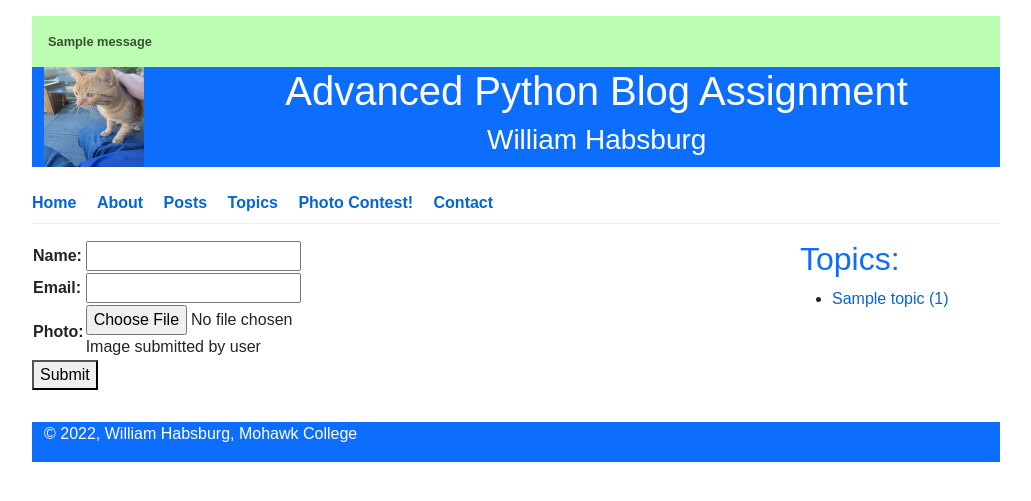
After one commit to willhabsburg/will_habsburg_blog, a Django app: page /photocontest/ in a window 1280 px wide. The commit adds this page. Shown: the top 501 px of the page, without its empty margins (124-1155 px from the left). Run offline with Django 4.2, Linux system fonts and the light colour scheme; tables that the repository leaves empty hold one stand-in row (values such as "Sample post"); one stand-in notice (Sample message) is shown; some libraries are stand-ins or nearby versions.

Commit message:
With contact and photo contest added

```diff
--- a/blog/models.py
+++ b/blog/models.py
@@ -1,6 +1,7 @@
 from django.db import models
 from django.conf import settings
 from django.urls import reverse
+from ckeditor_uploader.fields import RichTextUploadingField
 
 class Topic(models.Model):
     """
@@ -40,7 +41,7 @@ class Post(models.Model):
         max_length=255,
         null=False,
     )
-    content = models.TextField()
+    content = RichTextUploadingField()
     author = models.ForeignKey(
         settings.AUTH_USER_MODEL,
         on_delete=models.PROTECT,
@@ -69,6 +70,11 @@ class Post(models.Model):
     topics = models.ManyToManyField(
         Topic,
         related_name = 'blog_posts',
+    )
+    banner = models.ImageField(
+        blank=True,
+        null=True,
+        help_text='A banner image for the post'
     )
 
     class Meta:
@@ -137,3 +143,26 @@ class Comment(models.Model):
 
     class Meta:
         ordering = ['-created']
+
+class Contact(models.Model):
+    first_name = models.CharField(max_length=50)
+    last_name = models.CharField(max_length=50)
+    email = models.EmailField()
+    message = models.TextField()
+    submitted = models.DateTimeField(auto_now_add=True)
+
+    class Meta:
+        ordering = ['-submitted']
+
+    def __str__(self):
+        return f'{self.submitted.date()}: {self.email}'
+
+class PhotoContest(models.Model):
+    name = models.CharField(max_length=50)
+    email = models.EmailField(max_length=50)
+    photo = models.ImageField(
+        blank=True,
+        null=True,
+        help_text='Image submitted by user'
+    )
+    submitted = models.DateTimeField(auto_now_add=True)
--- a/blog/static/blog/base.css
+++ b/blog/static/blog/base.css
@@ -112,3 +112,20 @@ a:hover {
 .topic {
   font-size: 85%;
 }
+
+/* Messages */
+.django-messages {
+  font-size: 0.8rem;
+  font-weight: bold;
+  padding: 0;
+  list-style: none;
+}
+
+.django-messages div {
+  padding: 1rem;
+}
+
+.django-messages .success {
+  background: #bdfcb3;
+  color: #355430;
+}
--- a/blog/templates/blog/base.html
+++ b/blog/templates/blog/base.html
@@ -2,6 +2,13 @@
 <html lang="en">
 
 <head>
+    {% if messages %}
+        <div class="django-messages">
+        {% for message in messages %}
+            <div{% if message.tags %} class="{{ message.tags }}"{% endif %}>{{ message }}</div>
+        {% endfor %}
+        </div>
+    {% endif %}
     <meta charset="utf-8">
     <title>Will's Blog - {% block page_title %}An awesome blog{% endblock %}</title>
     <meta name="viewport" content="width=device-width, initial-scale=1.0">
@@ -33,7 +40,9 @@
             <li><a href="{% url "about" %}">About</a></li>
             <li><a href="{% url "post-list" %}">Posts</a></li>
             <li><a href="{% url "topic-list" %}">Topics</a></li>
-            <li><a href="#">Contact</a></li>
+            <li><a href="{% url "photocontest" %}">Photo Contest!</a></li>
+            <li><a href="{% url "contact" %}">Contact</a></li>
+
         </ul>
     </nav>
 
--- /dev/null
+++ b/blog/templates/blog/photocontest_form.html
@@ -0,0 +1,17 @@
+{# blog/templates/blog/photocontest_form.html #}
+
+{% extends "blog/base.html" %}
+
+{% block page_title %}Submit a Photo!{% endblock %}
+
+
+{% block main %}
+
+<form enctype="multipart/form-data" method="post">
+  {% csrf_token %}
+  <table>
+    {{ form.as_table }}
+  </table>
+  <button type="submit">Submit</button>
+</form>
+{% endblock %}
--- a/blog/templates/blog/post_detail.html
+++ b/blog/templates/blog/post_detail.html
@@ -12,6 +12,9 @@
       <a href="{{ topic.get_absolute_url }}">{{ topic.name }}</a>&nbsp;&nbsp;
     {% endfor %}
   </span>
-  <section class="content">{{ post.content|linebreaks }}</section>
+  <section class="content">{{ post.content|safe|linebreaks }}</section>
+  {% if post.banner %}
+    <img src="{{ post.banner.url }}" width="100%" alt="Banner image">
+  {% endif %}
 </article>
 {% endblock %}
--- a/blog/templates/blog/post_preview.html
+++ b/blog/templates/blog/post_preview.html
@@ -4,7 +4,7 @@
 <h2>{{ post.title }}</h2>
 <time>{{ post.published }}</time>
 <section class="teaser">
-  {{ post.content|truncatewords:20 }}
+  {{ post.content|striptags|truncatewords:20|safe }}
 </section>
 <p><a href="{{ post.get_absolute_url }}">Read more &rarr; </a></p>
 </article>
--- a/blog/views.py
+++ b/blog/views.py
@@ -1,8 +1,9 @@
 from django.shortcuts import render
 from django.views.generic.base import TemplateView
-from django.views.generic import ListView
-from django.views.generic import DetailView
 from . import models
+from django.urls import reverse_lazy
+from django.views.generic import DetailView, CreateView, FormView, ListView
+from django.contrib import messages
 
 class HomeView(TemplateView):
     """The Blog homepage"""
@@ -56,3 +57,38 @@ class TopicDetailView(DetailView):
     model = models.Topic
     def get_queryset(self):
         return super().get_queryset().order_by('blog_posts__published')
+
+class ContactFormView(CreateView):
+    model = models.Contact
+    success_url = reverse_lazy('home')
+    fields = [
+        'first_name',
+        'last_name',
+        'email',
+        'message',
+    ]
+
+    def form_valid(self, form):
+        messages.add_message(
+            self.request,
+            messages.SUCCESS,
+            'Thank you! Your message has been sent.'
+        )
+        return super().form_valid(form)
+
+class PhotoContestFormView(CreateView):
+    model = models.PhotoContest
+    success_url = reverse_lazy('home')
+    fields = [
+        'name',
+        'email',
+        'photo',
+    ]
+
+    def form_valid(self, form):
+        messages.add_message(
+            self.request,
+            messages.SUCCESS,
+            'Thank you! Your submission has been received.'
+        )
+        return super().form_valid(form)
--- a/requirements.txt
+++ b/requirements.txt
@@ -3,3 +3,5 @@ dj-database-url==0.5.0
 gunicorn==20.1.0
 psycopg2-binary==2.9.3
 whitenoise==6.1.0
+Pillow==9.0.1
+django-ckeditor==6.4.2
--- a/will_habsburg_blog/urls.py
+++ b/will_habsburg_blog/urls.py
@@ -14,8 +14,9 @@ Including another URLconf
     2. Add a URL to urlpatterns:  path('blog/', include('blog.urls'))
 """
 from django.contrib import admin
-from django.urls import path
-
+from django.urls import path, include
+from django.conf import settings
+from django.conf.urls.static import static
 from blog import views
 
 urlpatterns = [
@@ -39,4 +40,7 @@ urlpatterns = [
         views.TopicDetailView.as_view(),
         name='topic-detail'
     ),
-]
+    path('contact/', views.ContactFormView.as_view(), name='contact'),
+    path('photocontest/', views.PhotoContestFormView.as_view(), name='photocontest'),
+    path('ckeditor/', include('ckeditor_uploader.urls')),
+] + static(settings.MEDIA_URL, document_root=settings.MEDIA_ROOT)
```
Also changed, not shown: blog/admin.py (+40 -1 lines), blog/templates/blog/contact_form.html (added, +17 -0 lines), will_habsburg_blog/settings.py (+10 -1 lines), blog/migrations/0003_contact.py (added), blog/migrations/0004_post_banner.py (added), blog/migrations/0005_alter_post_content.py (added), blog/migrations/0006_photocontest.py (added), 1 other file.
